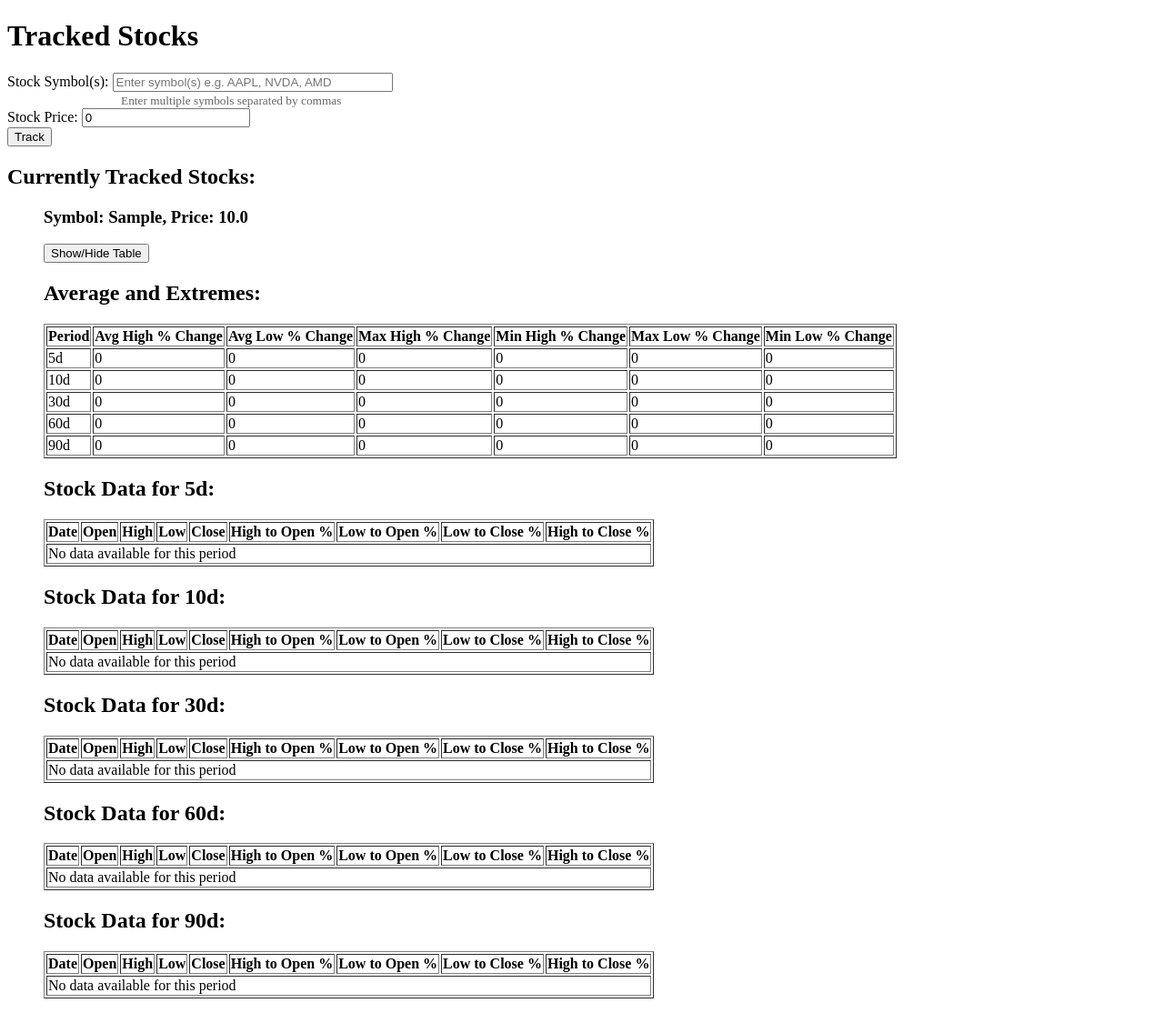
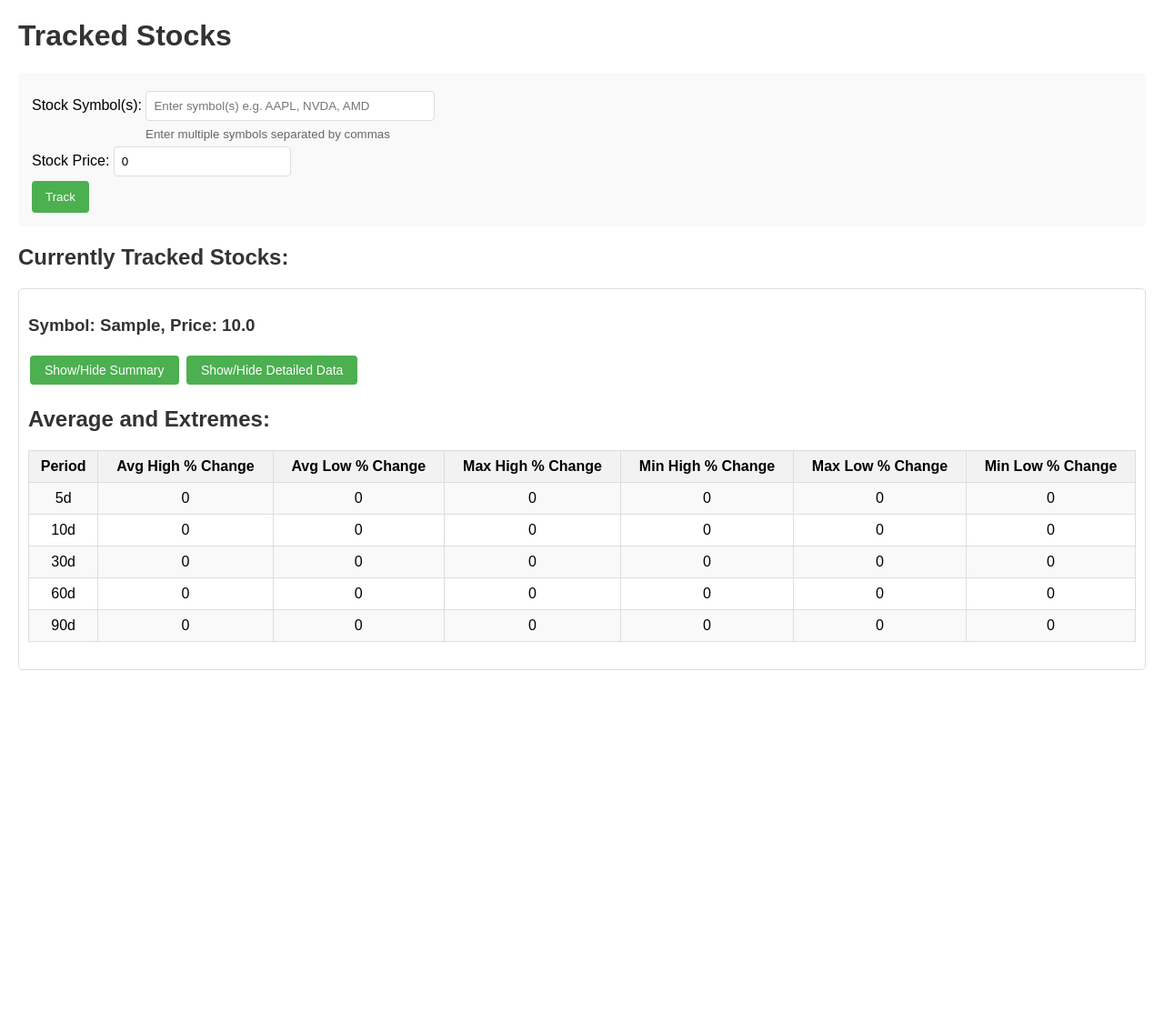
Before and after one commit to Ali0600/high-low-stock-trader-yf, a Flask app: page /tracked-stocks in a window 1280 px wide. Shown: the whole page at 91% size. After the commit the page ends 737 px from the top, so only its background shows below. Run offline with Flask 3, Linux system fonts and the light colour scheme; tables that the repository leaves empty hold one stand-in row (values such as "Sample post").

Commit message:
Averages chart shows on default and stock data is hidden

```diff
--- a/templates/trackedstocks.html
+++ b/templates/trackedstocks.html
@@ -2,6 +2,81 @@
 <html>
   <head>
     <title>Tracked Stocks</title>
+    <style>
+      body {
+        font-family: Arial, sans-serif;
+        margin: 20px;
+      }
+      h1, h2, h3 {
+        color: #333;
+      }
+      table {
+        border-collapse: collapse;
+        margin-bottom: 20px;
+        width: 100%;
+      }
+      th, td {
+        border: 1px solid #ddd;
+        padding: 8px;
+        text-align: center;
+      }
+      th {
+        background-color: #f2f2f2;
+        font-weight: bold;
+      }
+      tr:nth-child(even) {
+        background-color: #f9f9f9;
+      }
+      tr:hover {
+        background-color: #eef;
+      }
+      button {
+        background-color: #4CAF50;
+        border: none;
+        color: white;
+        padding: 8px 16px;
+        text-align: center;
+        text-decoration: none;
+        display: inline-block;
+        font-size: 14px;
+        margin: 4px 2px;
+        cursor: pointer;
+        border-radius: 4px;
+      }
+      button:hover {
+        background-color: #45a049;
+      }
+      form {
+        background-color: #f9f9f9;
+        padding: 15px;
+        border-radius: 5px;
+        margin-bottom: 20px;
+      }
+      input[type=text] {
+        padding: 8px;
+        margin: 5px 0;
+        border: 1px solid #ddd;
+        border-radius: 4px;
+      }
+      input[type=submit] {
+        background-color: #4CAF50;
+        color: white;
+        padding: 10px 15px;
+        border: none;
+        border-radius: 4px;
+        cursor: pointer;
+      }
+      input[type=submit]:hover {
+        background-color: #45a049;
+      }
+      .stock-container {
+        border: 1px solid #ddd;
+        padding: 10px;
+        margin-bottom: 15px;
+        border-radius: 5px;
+        background-color: #fff;
+      }
+    </style>
   </head>
   <body>
     <h1>Tracked Stocks</h1>
@@ -33,16 +108,23 @@
 
     <!-- Display tracked stocks -->
     <h2>Currently Tracked Stocks:</h2>
-    <ul>
-      {% if tracked_stocks %} {% for stock in tracked_stocks %}
-      <h3>
-        <strong>Symbol:</strong> {{ stock.symbol }},
-        <strong>Price:</strong> {{stock.price }}
-      </h3>
-      <button onclick="toggleTable('{{ stock.symbol }}')">
-        Show/Hide Table
-      </button>
-      <div id="{{ stock.symbol }}-table" style="display: block">
+    <div class="stocks-list">
+      {% if tracked_stocks %}
+      {% for stock in tracked_stocks %}
+      <div class="stock-container">
+        <h3>
+          <strong>Symbol:</strong> {{ stock.symbol }},
+          <strong>Price:</strong> {{stock.price }}
+        </h3>
+        <button onclick="toggleSummaryTable('{{ stock.symbol }}')">
+          Show/Hide Summary
+        </button>
+        <button onclick="toggleDetailedTables('{{ stock.symbol }}')">
+          Show/Hide Detailed Data
+        </button>
+
+      <!-- Summary table (Averages and Extremes) - visible by default -->
+      <div id="{{ stock.symbol }}-summary" style="display: block">
         <h2>Average and Extremes:</h2>
         <table border="1">
           <tr>
@@ -75,6 +157,10 @@
           </tr>
           {% endfor %}
         </table>
+      </div>
+
+      <!-- Detailed data tables - hidden by default -->
+      <div id="{{ stock.symbol }}-details" style="display: none">
         {% for interval in period%}
         <h2>Stock Data for {{ interval }}:</h2>
         <table border="1">
@@ -111,15 +197,26 @@
         </table>
         {% endfor %}
       </div>
-      {% endfor %} {% endif %}
-    </ul>
+      </div><!-- Close stock-container -->
+      {% endfor %}
+      {% endif %}
+    </div><!-- Close stocks-list -->
     <script>
-      function toggleTable(symbol) {
-        var table = document.getElementById(symbol + "-table");
-        if (table.style.display === "none") {
-          table.style.display = "block";
+      function toggleSummaryTable(symbol) {
+        var summaryTable = document.getElementById(symbol + "-summary");
+        if (summaryTable.style.display === "none") {
+          summaryTable.style.display = "block";
         } else {
-          table.style.display = "none";
+          summaryTable.style.display = "none";
+        }
+      }
+
+      function toggleDetailedTables(symbol) {
+        var detailsTables = document.getElementById(symbol + "-details");
+        if (detailsTables.style.display === "none") {
+          detailsTables.style.display = "block";
+        } else {
+          detailsTables.style.display = "none";
         }
       }
     </script>
```
